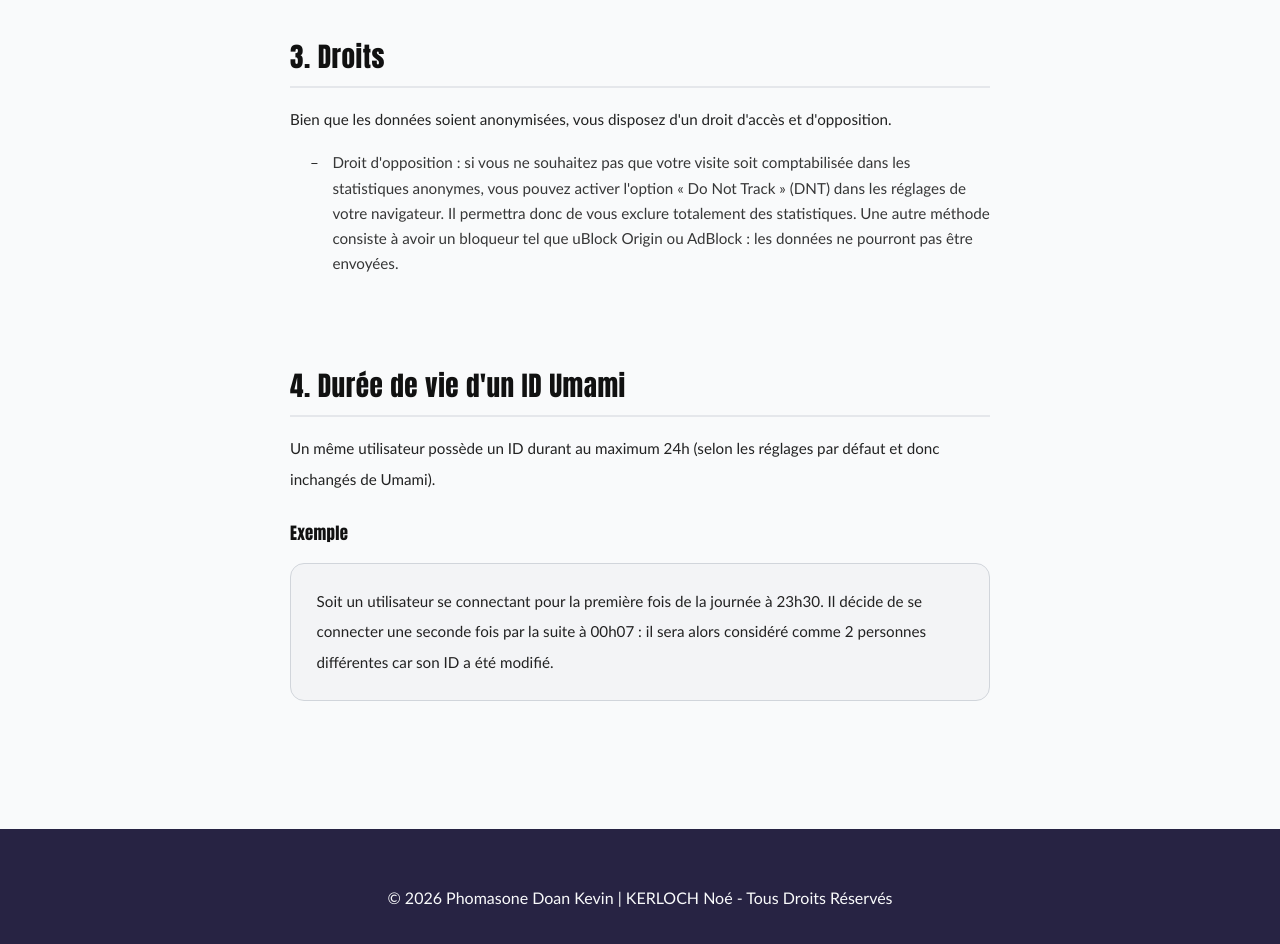
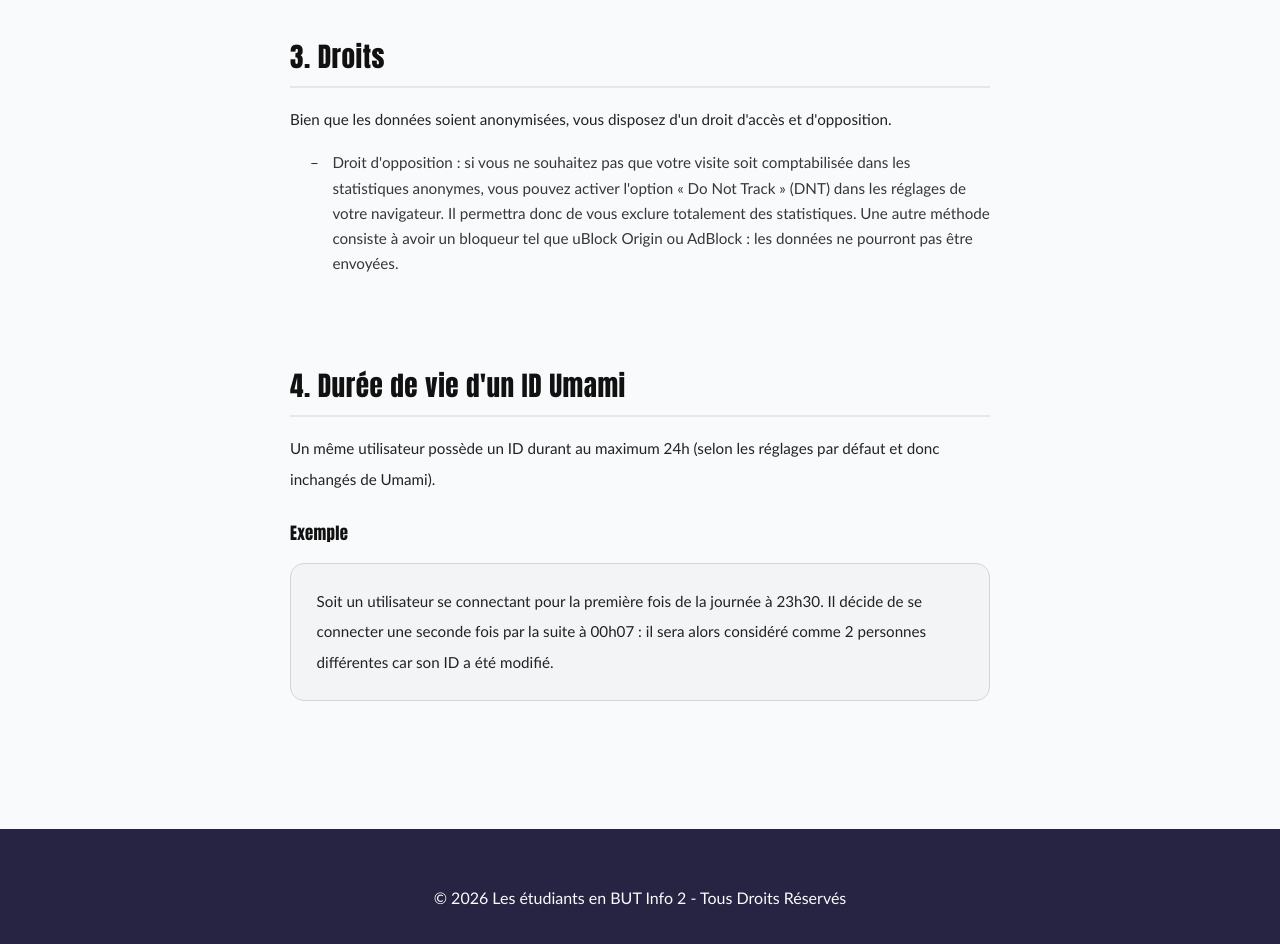
Before and after one commit to im-midnight/BUT-INFO, a plain HTML site: page politique.html in a window 1280 px wide. Shown: the part 1534-2478 px from the top of the page. Drawn offline with Linux system fonts and the light colour scheme.

```diff
--- a/politique.html
+++ b/politique.html
@@ -87,7 +87,7 @@
     </main>
 
     <footer>
-        <a data-i18n="row">© 2026 Phomasone Doan Kevin | KERLOCH Noé - Tous Droits Réservés </a>
+        <a data-i18n="row">© 2026 Les étudiants en BUT Info 2 - Tous Droits Réservés </a>
     </footer>
 
 </body>
```
